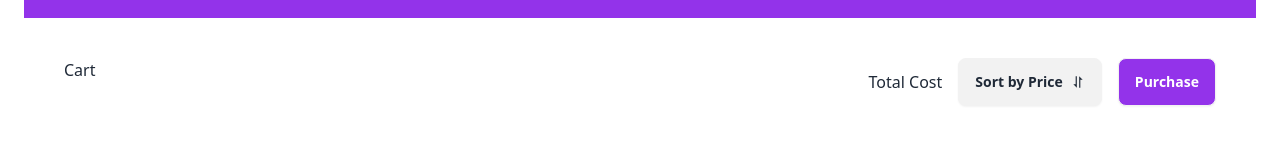
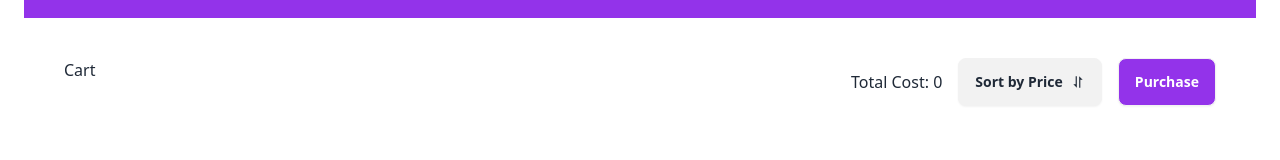
Before and after one commit to programming-hero-web-course-4/b10a8-gadget-heaven-Orinakter, a React (Vite) app: page /dashboard in a window 1280 px wide. Shown: the part 464-624 px from the top of the page. Built offline with nearby package versions, Linux system fonts and the light colour scheme.

Commit message:
cart item total price added

```diff
--- a/src/Components/Root/Dashboard/Dashboard.jsx
+++ b/src/Components/Root/Dashboard/Dashboard.jsx
@@ -7,10 +7,15 @@ import { BiSort } from "react-icons/bi";
 const Dashboard = () => {
   const [cartData,setCartData] =useState([]);
   const [wishData,setWishData] =useState([]);
+  const [cartPrice,setCartPrice] =useState(0);
   const [buttontype,setButtonType] =useState("cart")
   useEffect(()=>{
     const lsCartData = getCartToLS();
     setCartData(lsCartData);
+    const totalPrice = lsCartData.reduce((x,y)=>x+y.price,0)
+    setCartPrice(totalPrice)
+
+
 
   },[])
 
@@ -26,7 +31,12 @@ const Dashboard = () => {
    const reminingCartData = cartData.filter(item=>item.product_id !== cart.product_id)
    setCartData(reminingCartData);
 
+   const totalPrice = reminingCartData.reduce((x,y)=>x+y.price,0)
+    setCartPrice(totalPrice)
+
   }
+
+
 
 
   const wishRemoveBtnControl = (wish)=>{
@@ -67,7 +77,7 @@ const Dashboard = () => {
     <h1>Cart</h1>
   </div>
   <div className="flex justify-center items-center gap-4">
-    <h1>Total Cost</h1>
+    <h1>Total Cost: {cartPrice}</h1>
     <button onClick={cartSortBtnControl} className='btn '>Sort by Price<span><BiSort /></span></button>
     <button className='btn bg-purple-600 text-white'>Purchase</button>
   </div>
```
